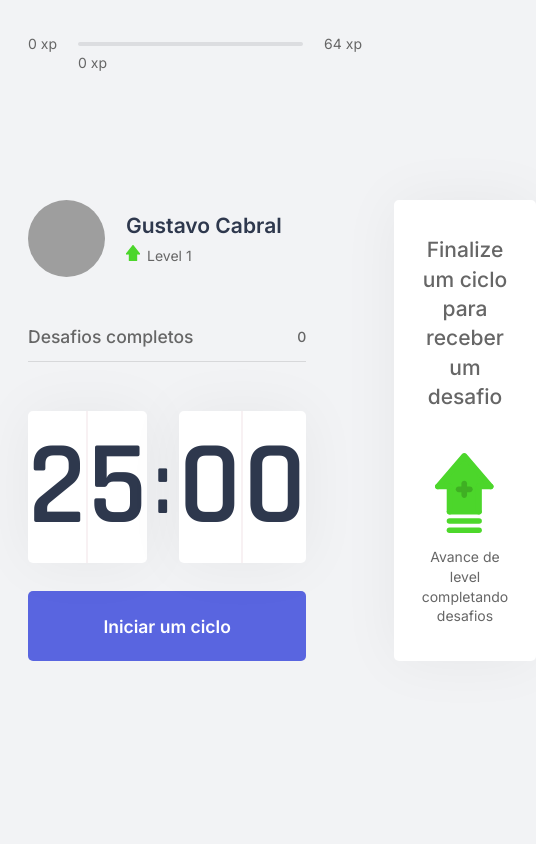
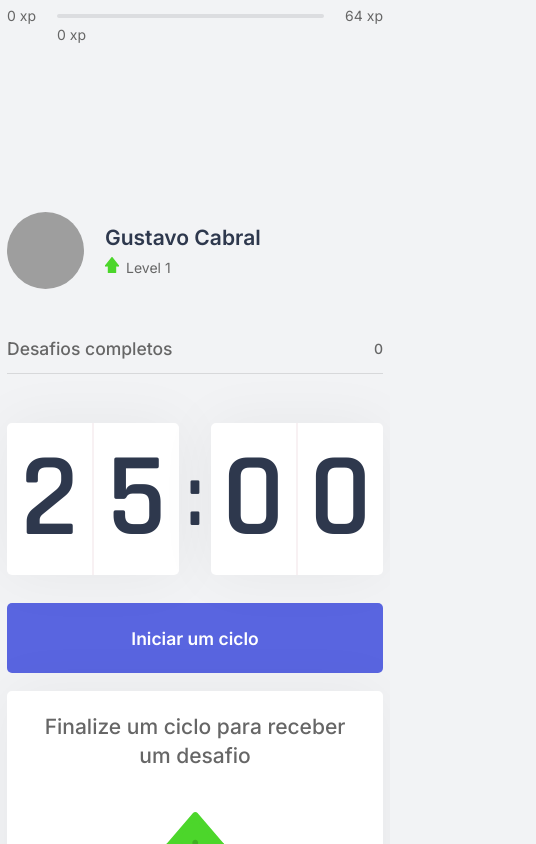
Before and after one commit to gustavocabralsouza/MoveIt-1.0, a Next.js app: page / in a window 390 px wide. Shown: the top 844 px of the page, 536 px wide, since content can reach past the window. Built offline with nearby package versions, Linux system fonts and the light colour scheme; grey boxes are pictures that could not be loaded.

Commit message:
ajuste para mobile web ajustado

```diff
--- a/src/styles/pages/Home.module.css
+++ b/src/styles/pages/Home.module.css
@@ -12,8 +12,19 @@
 {
     flex: 1;
     display: grid;
-    grid-template-columns: 1fr 1fr;
-    gap: 6.25rem;
+    grid-template-columns: repeat(auto-fit, minmax(250px, 1fr));
+    gap: 3.25rem;
     align-content: center;
+    margin-bottom: 20px;
 
 }
+
+@media(max-width: 420px) {
+    .container {
+        padding: 0.5rem;
+        height: 140vh;
+    }
+    .container section{
+        gap: 1.25rem;
+    }
+}
```
